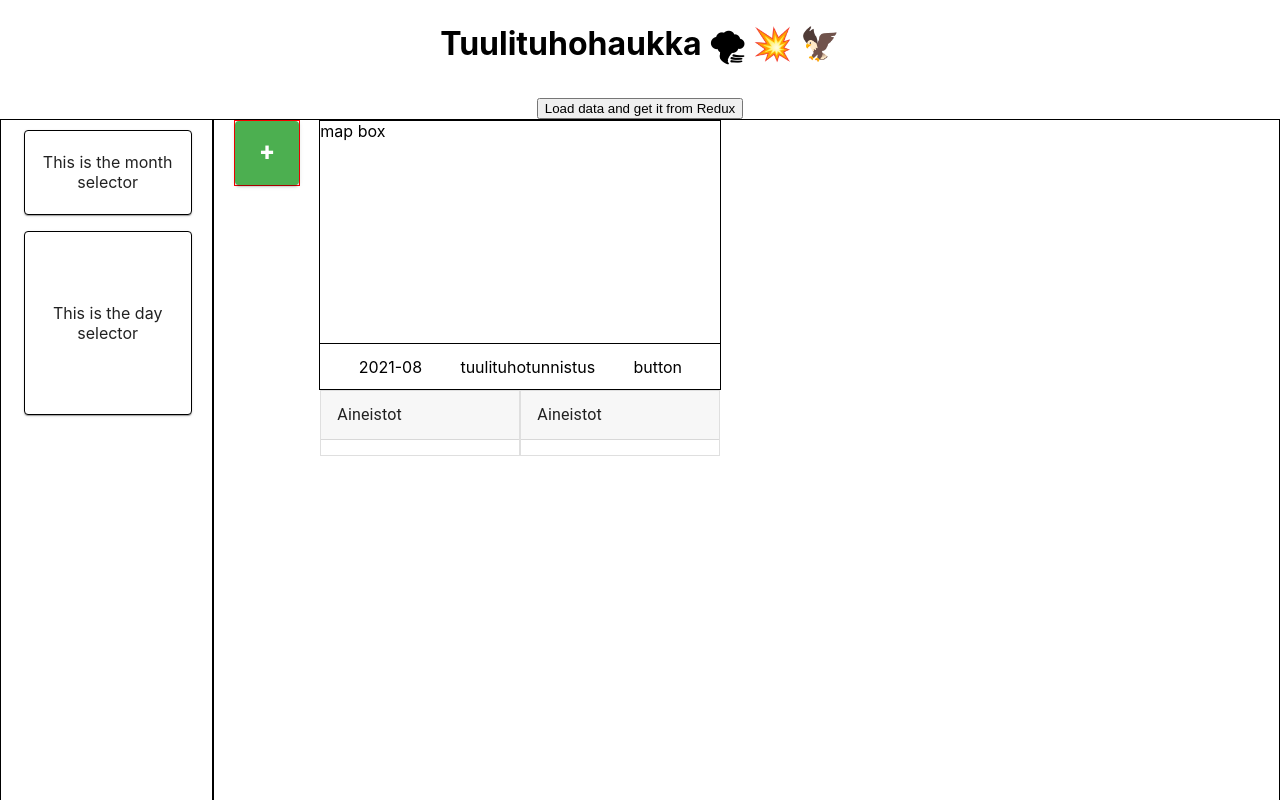
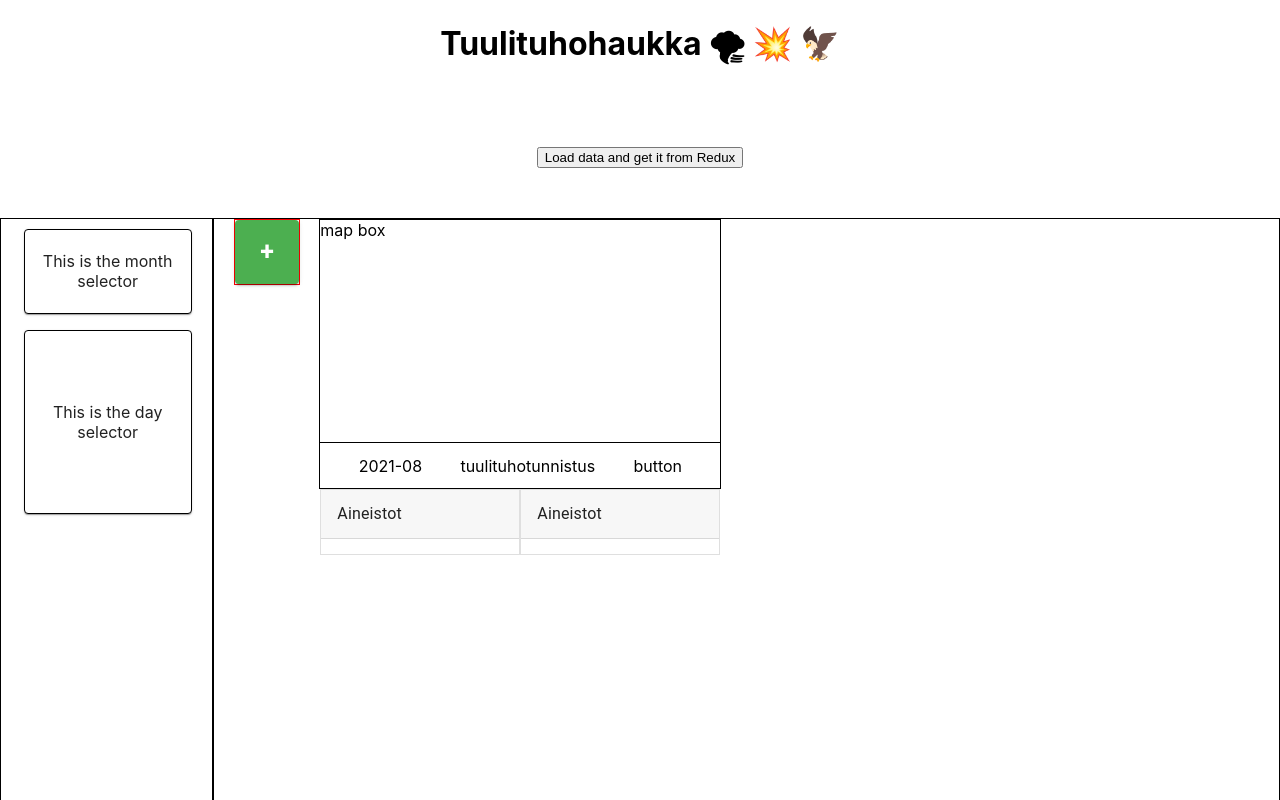
Before and after one commit to spatineo/tuulituhohaukka, a React (Create React App) app in the folder app/: page / in a window 1280 px wide. Shown: the top 800 px of the page. Built offline with nearby package versions, Linux system fonts and the light colour scheme.

Commit message:
Added margin to load data button, so it can be pressed

```diff
--- a/app/src/Views/MainView.tsx
+++ b/app/src/Views/MainView.tsx
@@ -14,7 +14,7 @@ const MainView = () => {
   const classes = useStyles()
   const dispatch = useDispatch()
   const data = useSelector((state: any) => state.data)
-  console.log(JSON.stringify(data))
+  console.log(data)
 
   const getDataFromRedux = () => {
     dispatch(loadData())
@@ -23,7 +23,9 @@ const MainView = () => {
   return (
     <div className="App">
       <h1>Tuulituhohaukka 🌪 💥 🦅 </h1>
-      <button onClick={() => getDataFromRedux()}>
+      <button
+        className={classes.reduxLoadButton}
+        onClick={() => getDataFromRedux()}>
         Load data and get it from Redux
       </button>
 
@@ -43,6 +45,9 @@ const MainView = () => {
 
 const useStyles = makeStyles(() =>
   createStyles({
+    reduxLoadButton: {
+      margin: '50px',
+    },
     root: {
       flexGrow: 1,
       height: '1000px',
```
